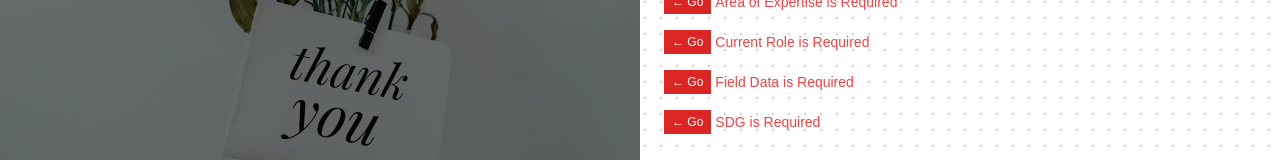
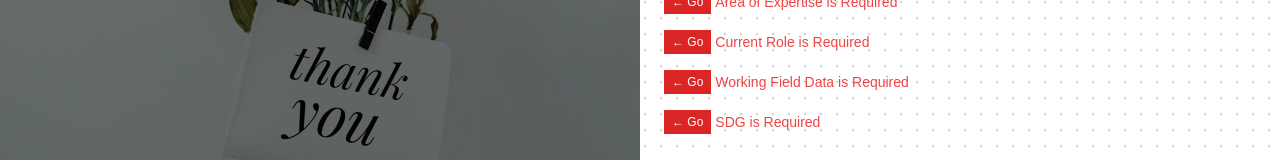
Before and after one commit to vickon20/Guided-Form, a Next.js app: page / in a window 1280 px wide. Both pictures are taken after a click on the button 1118 px from the left and 773 px from the top of the page. Shown: the part 499-659 px from the top of the page. Built offline with nearby package versions, Linux system fonts and the light colour scheme; a web font is replaced by a local one.

Commit message:
Updated bug

```diff
--- a/src/components/interactive-form/forms/country-form.tsx
+++ b/src/components/interactive-form/forms/country-form.tsx
@@ -6,12 +6,15 @@ import { useForm } from "react-hook-form";
 import CustomForm from "@/components/custom-form";
 import { Button } from "@/components/ui/button";
 import { Form } from "@/components/ui/form";
+import { countries, TCountryCode } from "countries-list";
+import { ChevronLeft, ChevronRight } from "lucide-react";
+import { useMemo } from "react";
+import { toast } from "sonner";
 import useInteractiveForm from "../use-interactive-form-hook";
-import { TInteractiveFormSchema, interactiveFormSchema } from "./zodSchema";
-import { toast } from "sonner";
-import { ChevronLeft, ChevronRight } from "lucide-react";
-import { countries, TCountryCode } from "countries-list";
-import { useMemo } from "react";
+import {
+  interactiveFormPartialSchema,
+  TInteractiveFormPartialSchema,
+} from "./zodSchema";
 
 type Props = {};
 
@@ -24,12 +27,12 @@ function CountryForm({}: Props) {
     form: defaultData,
   } = useInteractiveForm();
 
-  const form = useForm<TInteractiveFormSchema>({
-    resolver: zodResolver(interactiveFormSchema),
+  const form = useForm<TInteractiveFormPartialSchema>({
+    resolver: zodResolver(interactiveFormPartialSchema),
     defaultValues: { country: defaultData.country },
   });
 
-  async function onNext(values: TInteractiveFormSchema) {
+  async function onNext(values: TInteractiveFormPartialSchema) {
     if (!values.country) return toast.error("Please select a country");
     setFormData({ country: values.country });
     await new Promise((resolve) => setTimeout(resolve, 500));
--- a/src/components/interactive-form/forms/current-role-form.tsx
+++ b/src/components/interactive-form/forms/current-role-form.tsx
@@ -6,10 +6,13 @@ import { useForm } from "react-hook-form";
 import CustomForm from "@/components/custom-form";
 import { Button } from "@/components/ui/button";
 import { Form } from "@/components/ui/form";
-import useInteractiveForm from "../use-interactive-form-hook";
-import { TInteractiveFormSchema, interactiveFormSchema } from "./zodSchema";
 import { ChevronLeft, ChevronRight } from "lucide-react";
 import { toast } from "sonner";
+import useInteractiveForm from "../use-interactive-form-hook";
+import {
+  TInteractiveFormPartialSchema,
+  interactiveFormPartialSchema,
+} from "./zodSchema";
 
 type Props = {};
 
@@ -22,12 +25,12 @@ function CurrentRoleForm({}: Props) {
     form: defaultData,
   } = useInteractiveForm();
 
-  const form = useForm<TInteractiveFormSchema>({
-    resolver: zodResolver(interactiveFormSchema),
+  const form = useForm<TInteractiveFormPartialSchema>({
+    resolver: zodResolver(interactiveFormPartialSchema),
     defaultValues: { currentRole: defaultData.currentRole },
   });
 
-  async function onNext(values: TInteractiveFormSchema) {
+  async function onNext(values: TInteractiveFormPartialSchema) {
     if (!values.currentRole)
       return toast.error("Your Current Role is required");
     setFormData({ currentRole: values.currentRole });
--- a/src/components/interactive-form/forms/email-form.tsx
+++ b/src/components/interactive-form/forms/email-form.tsx
@@ -6,10 +6,13 @@ import { useForm } from "react-hook-form";
 import CustomForm from "@/components/custom-form";
 import { Button } from "@/components/ui/button";
 import { Form } from "@/components/ui/form";
-import useInteractiveForm from "../use-interactive-form-hook";
-import { TInteractiveFormSchema, interactiveFormSchema } from "./zodSchema";
 import { ChevronLeft, ChevronRight } from "lucide-react";
 import { toast } from "sonner";
+import useInteractiveForm from "../use-interactive-form-hook";
+import {
+  TInteractiveFormPartialSchema,
+  interactiveFormPartialSchema,
+} from "./zodSchema";
 
 type Props = {};
 
@@ -21,12 +24,12 @@ function EmailForm({}: Props) {
     currentPage,
     form: defaultData,
   } = useInteractiveForm();
-  const form = useForm<TInteractiveFormSchema>({
-    resolver: zodResolver(interactiveFormSchema),
+  const form = useForm<TInteractiveFormPartialSchema>({
+    resolver: zodResolver(interactiveFormPartialSchema),
     defaultValues: { email: defaultData.email },
   });
 
-  async function onNext(values: TInteractiveFormSchema) {
+  async function onNext(values: TInteractiveFormPartialSchema) {
     if (!values.email) return toast.error("Email is required");
     setFormData({ email: values.email });
     await new Promise((resolve) => setTimeout(resolve, 500));
--- a/src/components/interactive-form/forms/full-name-form.tsx
+++ b/src/components/interactive-form/forms/full-name-form.tsx
@@ -6,10 +6,13 @@ import { useForm } from "react-hook-form";
 import CustomForm from "@/components/custom-form";
 import { Button } from "@/components/ui/button";
 import { Form } from "@/components/ui/form";
-import useInteractiveForm from "../use-interactive-form-hook";
-import { TInteractiveFormSchema, interactiveFormSchema } from "./zodSchema";
 import { ChevronLeft, ChevronRight } from "lucide-react";
 import { toast } from "sonner";
+import useInteractiveForm from "../use-interactive-form-hook";
+import {
+  TInteractiveFormPartialSchema,
+  interactiveFormPartialSchema,
+} from "./zodSchema";
 
 type Props = {};
 
@@ -21,12 +24,12 @@ function FullNameForm({}: Props) {
     previousPage,
     form: defaultData,
   } = useInteractiveForm();
-  const form = useForm<TInteractiveFormSchema>({
-    resolver: zodResolver(interactiveFormSchema),
+  const form = useForm<TInteractiveFormPartialSchema>({
+    resolver: zodResolver(interactiveFormPartialSchema),
     defaultValues: { fullName: defaultData.fullName },
   });
 
-  async function onNext(values: TInteractiveFormSchema) {
+  async function onNext(values: TInteractiveFormPartialSchema) {
     if (!values.fullName) return toast.error("Full name is required");
     setFormData({ fullName: values.fullName });
     await new Promise((resolve) => setTimeout(resolve, 500));
--- a/src/components/interactive-form/forms/link-to-social-media.tsx
+++ b/src/components/interactive-form/forms/link-to-social-media.tsx
@@ -6,9 +6,12 @@ import { useForm } from "react-hook-form";
 import CustomForm from "@/components/custom-form";
 import { Button } from "@/components/ui/button";
 import { Form } from "@/components/ui/form";
+import { ChevronLeft, ChevronRight } from "lucide-react";
 import useInteractiveForm from "../use-interactive-form-hook";
-import { TInteractiveFormSchema, interactiveFormSchema } from "./zodSchema";
-import { ChevronLeft, ChevronRight } from "lucide-react";
+import {
+  TInteractiveFormPartialSchema,
+  interactiveFormPartialSchema,
+} from "./zodSchema";
 
 type Props = {};
 
@@ -20,14 +23,14 @@ function LinkToSocialMedia({}: Props) {
     previousPage,
     form: defaultData,
   } = useInteractiveForm();
-  const form = useForm<TInteractiveFormSchema>({
-    resolver: zodResolver(interactiveFormSchema),
+  const form = useForm<TInteractiveFormPartialSchema>({
+    resolver: zodResolver(interactiveFormPartialSchema),
     defaultValues: {
       linkToSocialMedia: defaultData?.linkToSocialMedia || undefined,
     },
   });
 
-  async function onNext(values: TInteractiveFormSchema) {
+  async function onNext(values: TInteractiveFormPartialSchema) {
     setFormData({ linkToSocialMedia: values.linkToSocialMedia });
     await new Promise((resolve) => setTimeout(resolve, 500));
     nextPage();
--- a/src/components/interactive-form/forms/zodSchema.tsx
+++ b/src/components/interactive-form/forms/zodSchema.tsx
@@ -1,21 +1,26 @@
 import { z } from "zod";
 
 export const interactiveFormSchema = z.object({
-  fullName: z.string().min(3).max(30).optional(),
-  email: z.string().email().optional(),
-  gender: z.string().min(1).optional(),
-  country: z.string().min(1).optional(),
-  levelOfEducation: z.string().min(1).optional(),
-  yearsOfWorkExperience: z.string().min(1).optional(),
-  areaOfExpertise: z.array(z.string()).optional(),
-  currentRole: z.string().min(1).optional(),
-  primaryMotivationUniversity: z.array(z.string()).optional(),
-  primaryMotivationCareer: z.array(z.string()).optional(),
-  workingInYourField: z.string().min(1).optional(),
-  careerPathExtent: z.string().min(1).optional(),
-  sustainableDevelopmentGoals: z.array(z.string()).optional(),
+  fullName: z.string().min(3).max(30),
+  email: z.string().email(),
+  gender: z.string().min(3),
+  country: z.string().min(1),
+  levelOfEducation: z.string().min(1),
+  yearsOfWorkExperience: z.string().min(1),
+  areaOfExpertise: z.array(z.string()).nonempty(),
+  currentRole: z.string().min(1),
+  workingInYourField: z.string().min(1),
+  sustainableDevelopmentGoals: z.array(z.string()).nonempty(),
+  mentorshipFrequency: z.string().min(1),
+  careerPathExtent: z.string(),
+  primaryMotivationUniversity: z.array(z.string()),
+  primaryMotivationCareer: z.array(z.string()),
   linkToSocialMedia: z.string().url().optional(),
-  mentorshipFrequency: z.string().min(1).optional(),
 });
 
+export const interactiveFormPartialSchema = interactiveFormSchema.partial();
+
 export type TInteractiveFormSchema = z.infer<typeof interactiveFormSchema>;
+export type TInteractiveFormPartialSchema = z.infer<
+  typeof interactiveFormPartialSchema
+>;
--- a/src/components/interactive-form/index.tsx
+++ b/src/components/interactive-form/index.tsx
@@ -21,23 +21,13 @@ import WorkingInYourField from "./forms/working-in-your-field";
 import YearsOfWorkExperience from "./forms/years-of-work-experience";
 import SaveInformation from "./save-information";
 import useInteractiveForm from "./use-interactive-form-hook";
+import { interactiveFormSchema } from "./forms/zodSchema";
 
 export function InteractiveForm() {
   const { currentPage, nextPage, previousPage, form } = useInteractiveForm();
   const currentPageState = useMemo(() => currentPage, [currentPage]);
 
-  const isIncompleteInfo =
-    !form.fullName ||
-    !form.email ||
-    !form.gender ||
-    !form.country ||
-    !form.levelOfEducation ||
-    !form.yearsOfWorkExperience ||
-    form.areaOfExpertise?.length === 0 ||
-    !form.currentRole ||
-    !form.workingInYourField ||
-    form.sustainableDevelopmentGoals?.length === 0 ||
-    !form.mentorshipFrequency;
+  const validator = interactiveFormSchema.safeParse(form);
 
   return (
     <AnimatePresence mode="wait" key={currentPageState.id}>
@@ -241,17 +231,17 @@ export function InteractiveForm() {
         <FormSection
           sectionId="save-information"
           heading={
-            isIncompleteInfo
+            !validator.success
               ? "Incomplete Information"
               : "Thank you for partnering with GuidED to empower young Africans."
           }
           description={
-            isIncompleteInfo
+            !validator.success
               ? "Please, Go back and make sure to fill the remaining below"
               : "You Have Successfully Completed our questions. We Really Appreciate Your Response."
           }
         >
-          <SaveInformation isIncompleteInfo={isIncompleteInfo} />
+          <SaveInformation />
         </FormSection>
       )}
     </AnimatePresence>
--- a/src/components/interactive-form/save-information.tsx
+++ b/src/components/interactive-form/save-information.tsx
@@ -1,27 +1,26 @@
 "use client";
 
 import { saveFormInformation } from "@/action/server";
-import { useRouter } from "next/navigation";
+import { Button } from "@/components/ui/button";
+import { useState } from "react";
 import { toast } from "sonner";
+import { interactiveFormSchema } from "./forms/zodSchema";
 import useInteractiveForm from "./use-interactive-form-hook";
-import { useState } from "react";
-import { Button } from "@/components/ui/button";
 
-type Props = {
-  isIncompleteInfo: boolean;
-};
-const SaveInformation = ({ isIncompleteInfo }: Props) => {
+const SaveInformation = () => {
   const { form, previousPage, setCurrentPage } = useInteractiveForm();
   const [isLoading, setIsLoading] = useState(false);
+  const validator = interactiveFormSchema.safeParse(form);
 
   const onSave = async () => {
-    if (isIncompleteInfo) return;
+    if (!validator.success)
+      return toast.error("Please fill all the required fields");
 
     setIsLoading(true);
     try {
-      const response = await saveFormInformation(form);
+      const response = await saveFormInformation(validator.data);
 
-      if (response.status === "failure" && response.data === null) {
+      if (!response.status && !response.data) {
         return toast.error(response.message);
       }
       toast.success("Form saved successfully", {
@@ -41,9 +40,9 @@ const SaveInformation = ({ isIncompleteInfo }: Props) => {
 
   return (
     <div className="w-full py-2">
-      {isIncompleteInfo && (
+      {!validator.success && (
         <div className="space-y-4 w-full h-[50vh] pb-10 overflow-auto">
-          {!form.fullName && (
+          {validator.error.formErrors.fieldErrors.fullName && (
             <p className="text-sm text-destructive flex items-center gap-x-1">
               <Button
                 variant="destructive"
@@ -56,7 +55,7 @@ const SaveInformation = ({ isIncompleteInfo }: Props) => {
               Full Name is Required
             </p>
           )}
-          {!form.email && (
+          {validator.error.formErrors.fieldErrors.email && (
             <p className="text-sm text-destructive flex items-center gap-x-1">
               <Button
                 variant="destructive"
@@ -69,7 +68,7 @@ const SaveInformation = ({ isIncompleteInfo }: Props) => {
               Email is Required
             </p>
           )}
-          {!form.gender && (
+          {validator.error.formErrors.fieldErrors.gender && (
             <p className="text-sm text-destructive flex items-center gap-x-1">
               <Button
                 variant="destructive"
@@ -82,7 +81,7 @@ const SaveInformation = ({ isIncompleteInfo }: Props) => {
               Gender is Required
             </p>
           )}
-          {!form.country && (
+          {validator.error.formErrors.fieldErrors.country && (
             <p className="text-sm text-destructive flex items-center gap-x-1">
               <Button
                 variant="destructive"
@@ -95,7 +94,7 @@ const SaveInformation = ({ isIncompleteInfo }: Props) => {
               Country is Required
             </p>
           )}
-          {!form.levelOfEducation && (
+          {validator.error.formErrors.fieldErrors.levelOfEducation && (
             <p className="text-sm text-destructive flex items-center gap-x-1">
               <Button
                 variant="destructive"
@@ -108,7 +107,7 @@ const SaveInformation = ({ isIncompleteInfo }: Props) => {
               Level Of Education is Required
             </p>
           )}
-          {!form.yearsOfWorkExperience && (
+          {validator.error.formErrors.fieldErrors.yearsOfWorkExperience && (
             <p className="text-sm text-destructive flex items-center gap-x-1">
               <Button
                 variant="destructive"
@@ -121,8 +120,7 @@ const SaveInformation = ({ isIncompleteInfo }: Props) => {
               Years of Work Experience is Required
             </p>
           )}
-          {!form.areaOfExpertise ||
-            (form.areaOfExpertise.length === 0 && (
+          {validator.error.formErrors.fieldErrors.areaOfExpertise && (
             <p className="text-sm text-destructive flex items-center gap-x-1">
               <Button
                 variant="destructive"
@@ -134,8 +132,8 @@ const SaveInformation = ({ isIncompleteInfo }: Props) => {
               </Button>
               Area of Expertise is Required
             </p>
-            ))}
-          {!form.currentRole && (
+          )}
+          {validator.error.formErrors.fieldErrors.currentRole && (
             <p className="text-sm text-destructive flex items-center gap-x-1">
               <Button
                 variant="destructive"
@@ -148,7 +146,7 @@ const SaveInformation = ({ isIncompleteInfo }: Props) => {
               Current Role is Required
             </p>
           )}
-          {!form.workingInYourField && (
+          {validator.error.formErrors.fieldErrors.workingInYourField && (
             <p className="text-sm text-destructive flex items-center gap-x-1">
               <Button
                 variant="destructive"
@@ -158,12 +156,12 @@ const SaveInformation = ({ isIncompleteInfo }: Props) => {
               >
                 &larr; Go
               </Button>
-              Field Data is Required
+              Working Field Data is Required
             </p>
           )}
 
-          {!form.sustainableDevelopmentGoals ||
-            (form.sustainableDevelopmentGoals.length === 0 && (
+          {validator.error.formErrors.fieldErrors
+            .sustainableDevelopmentGoals && (
             <p className="text-sm text-destructive flex items-center gap-x-1">
               <Button
                 variant="destructive"
@@ -175,9 +173,9 @@ const SaveInformation = ({ isIncompleteInfo }: Props) => {
               </Button>
               SDG is Required
             </p>
-            ))}
+          )}
 
-          {!form.mentorshipFrequency && (
+          {validator.error.formErrors.fieldErrors.mentorshipFrequency && (
             <p className="text-sm text-destructive flex items-center gap-x-1">
               <Button
                 variant="destructive"
@@ -193,7 +191,7 @@ const SaveInformation = ({ isIncompleteInfo }: Props) => {
         </div>
       )}
 
-      {!isIncompleteInfo && (
+      {validator.success && (
         <div className="flex items-center gap-2 sm:gap-4">
           <Button variant="secondary" size="lg" onClick={previousPage}>
             &larr; Previous
--- a/src/components/interactive-form/use-interactive-form-hook.tsx
+++ b/src/components/interactive-form/use-interactive-form-hook.tsx
@@ -1,6 +1,6 @@
 import { create } from "zustand";
 import { createJSONStorage, persist } from "zustand/middleware";
-import { TInteractiveFormSchema } from "./forms/zodSchema";
+import { TInteractiveFormPartialSchema } from "./forms/zodSchema";
 import { primaryMotivationData } from "./constants";
 
 export type TPageId =
@@ -32,7 +32,7 @@ export type TInitialPages = {
   question: number;
 };
 
-const initialForm: TInteractiveFormSchema = {
+const initialForm: TInteractiveFormPartialSchema = {
   fullName: "",
   email: "",
   gender: "",
@@ -169,10 +169,10 @@ export const initialPages: TInitialPages[] = [
 
 export type TInteractiveFormHook = {
   pages: TInitialPages[];
-  form: TInteractiveFormSchema;
+  form: TInteractiveFormPartialSchema;
   currentPage: TInitialPages;
   setCurrentPage: (currentPageId: TPageId) => void;
-  setFormData: (formData: TInteractiveFormSchema) => void;
+  setFormData: (formData: TInteractiveFormPartialSchema) => void;
   nextPage: () => void;
   previousPage: () => void;
   firstPage: () => void;
@@ -227,7 +227,7 @@ const useInteractiveForm = create(
         if (!currentPage) return;
         set({ currentPage: currentPage });
       },
-      setFormData: (formData: TInteractiveFormSchema) => {
+      setFormData: (formData: TInteractiveFormPartialSchema) => {
         set({ form: { ...get().form, ...formData } });
       },
       resetStore: () =>
```
Also changed, not shown: src/action/server.ts (+9 -28 lines), 1 other file (tests, documents, lock files or other folders). Lines whose indentation alone changed are shown as unchanged.
